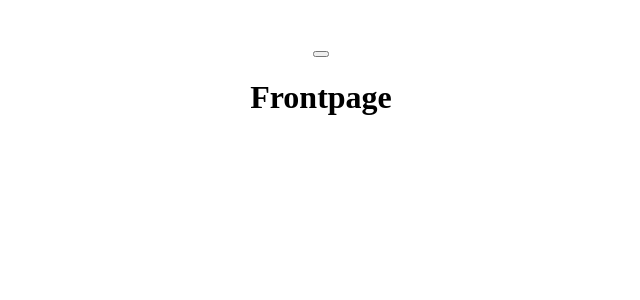
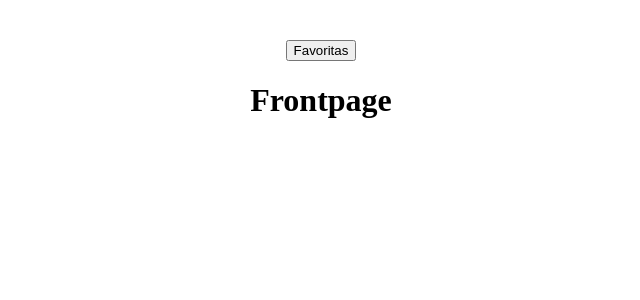
Before and after one commit to CakeDsx/Gruppe16_Eksamen_UIN, a React (Vite) app in the folder frontend/: page / in a window 1280 px wide. Shown: the top 300 px of the page, without its empty margins (319-959 px from the left). Built offline with nearby package versions, Linux system fonts and the light colour scheme.

Commit message:
Favorita

```diff
--- a/frontend/src/Components/Header.jsx
+++ b/frontend/src/Components/Header.jsx
@@ -12,6 +12,7 @@ export default function Header(){
     return(
         <header>
             <button id="favtoggle" onClick={favClick}>
+                Favoritas
             </button>
         </header>
     )
```
